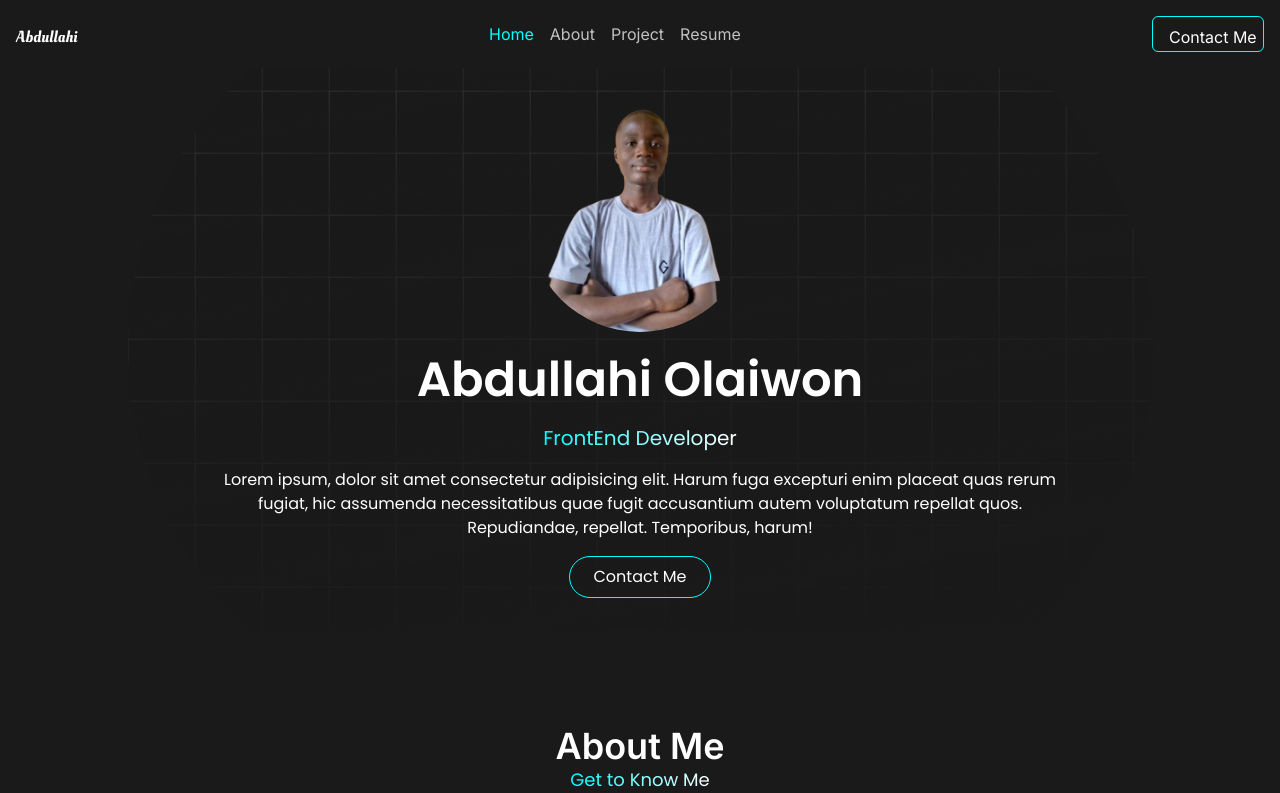
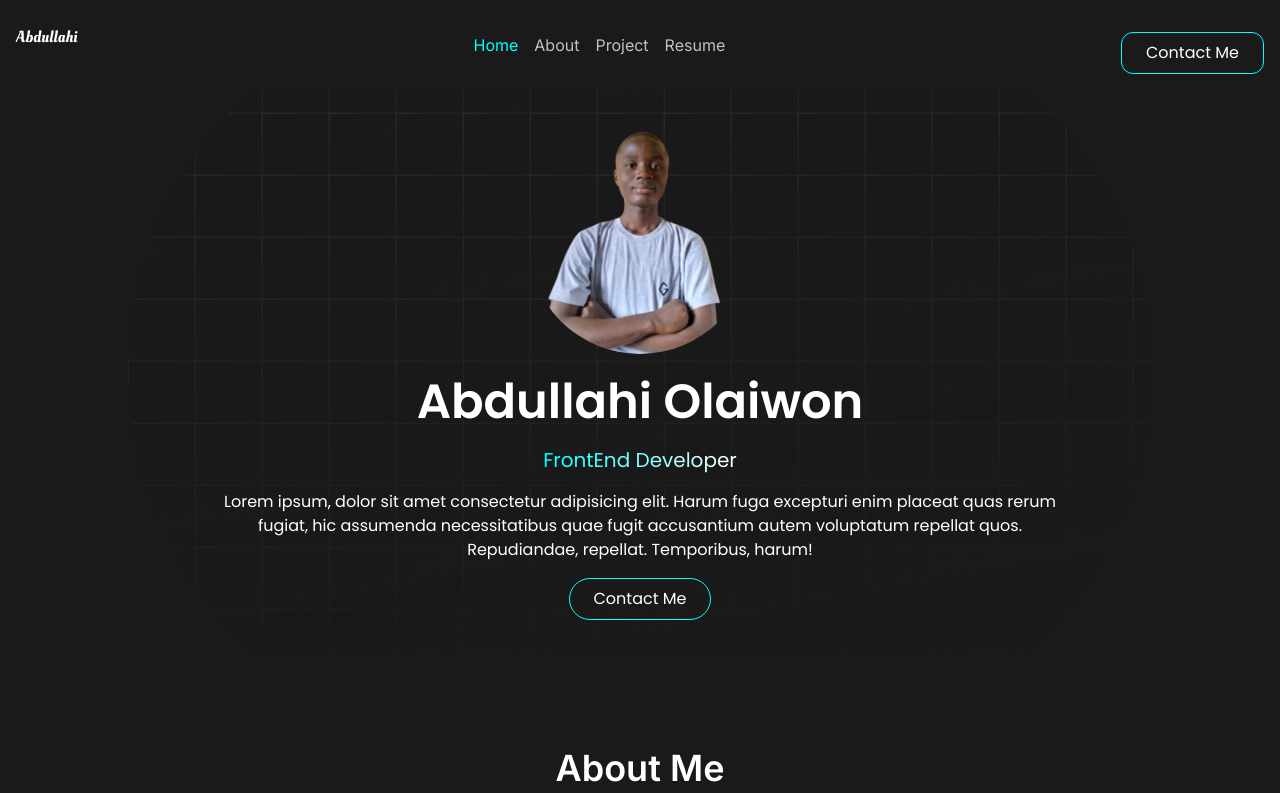
Before and after one commit to OlaiwonAbdullahi/Portfolio-V2, a React (Vite) app: page / in a window 1280 px wide. Shown: the top 793 px of the page. Built offline with nearby package versions, Linux system fonts and the light colour scheme.

Commit message:
update NavBar.tsx

```diff
--- a/src/components/NavBar.tsx
+++ b/src/components/NavBar.tsx
@@ -53,7 +53,7 @@ export default function Nav() {
         </div>
 
         <div className="hidden md:flex items-center gap-3">
-          <button className="bg-Background border-textColor border text-white rounded-md  h-9 px-4 py-2 font-inter whitespace-nowrap w-28 pb-2">
+          <button className="bg-transparent border-textColor rounded-xl border px-6 py-2 mt-4 font-poppins text-white text-sm md:text-base">
             Contact Me
           </button>
         </div>
@@ -82,7 +82,7 @@ export default function Nav() {
             </a>
           </li>
 
-          <button className="bg-Background border-textColor border text-white rounded-md  h-9 px-4 py-2 font-inter whitespace-nowrap w-28 mb-2 pb-2">
+          <button className="bg-transparent border-textColor rounded-xl border px-6 py-2 mt-4 font-poppins text-white text-sm md:text-base">
             Contact Me
           </button>
         </ul>
```
